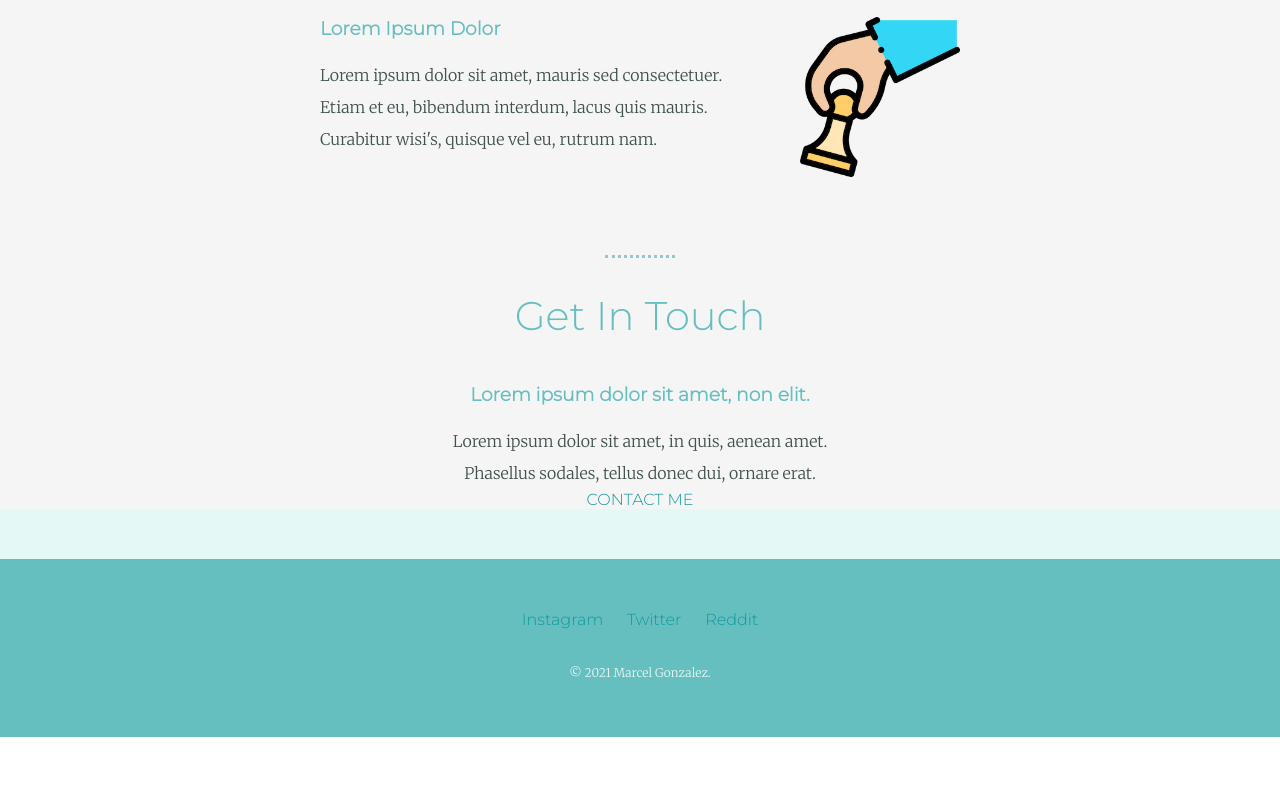
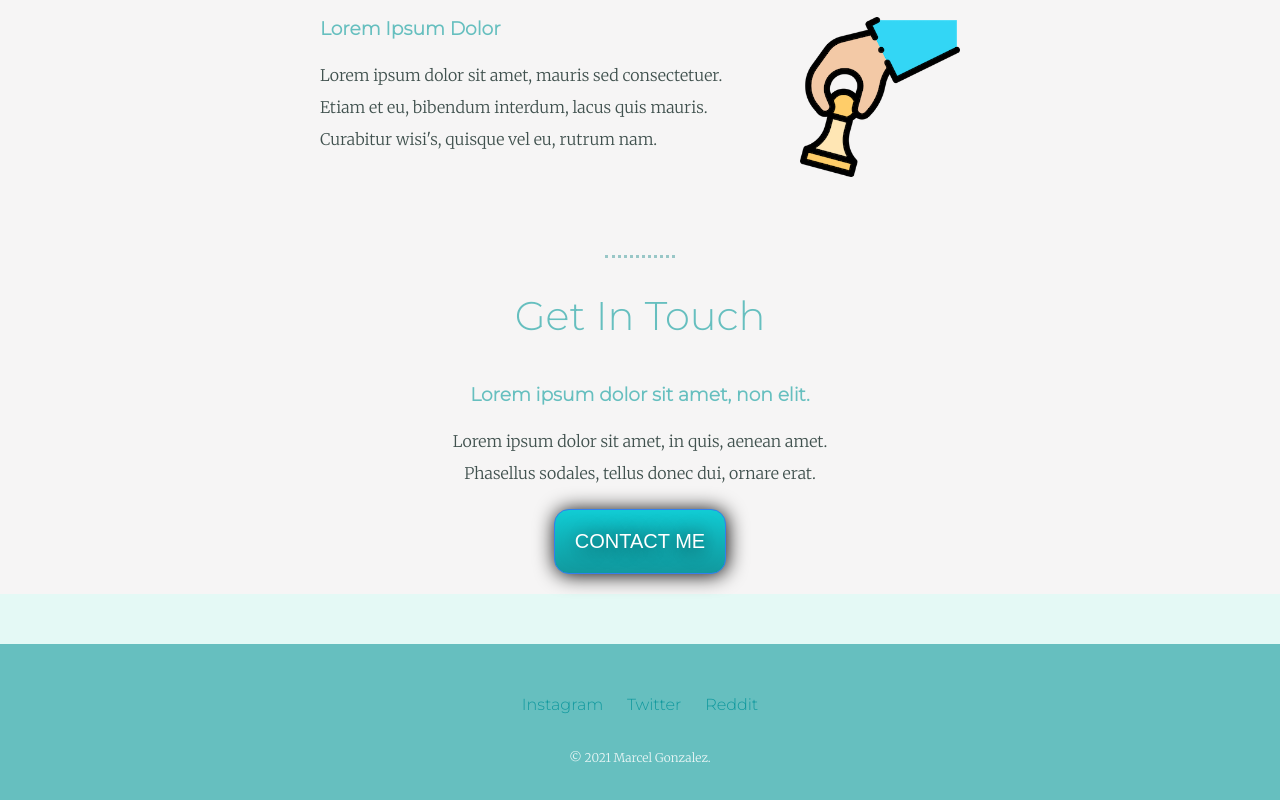
Before and after one commit to mrlg-web/SIAN-CLON, a plain HTML site: page index.html in a window 1280 px wide. Shown: the part 1866-2666 px from the top of the page. Before the commit the page ends 2603 px from the top, so only its background shows below. Drawn offline with Linux system fonts and the light colour scheme.

Commit message:
fix "contact bottom" css

```diff
--- a/styles.css
+++ b/styles.css
@@ -127,7 +127,7 @@ text-align: left;
     margin-left: 30px;
 }
 
-.BUTTON_FKF {
+.btn {
     background: #11CCD4;
     background-image: -webkit-linear-gradient(top, #11CCD4, #11999E);
     background-image: -moz-linear-gradient(top, #11CCD4, #11999E);
@@ -153,7 +153,7 @@ text-align: left;
     text-align: center;
  }
 
- .BUTTON_FKF:hover {
+ .btn:hover {
     border: solid #2BC4AD 1px;
     background: #1E62D0;
     background-image: -webkit-linear-gradient(top, #1E62D0, #30E3CB);
```
